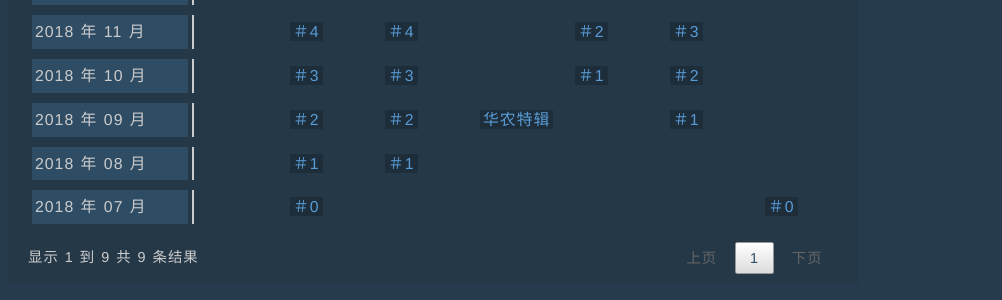
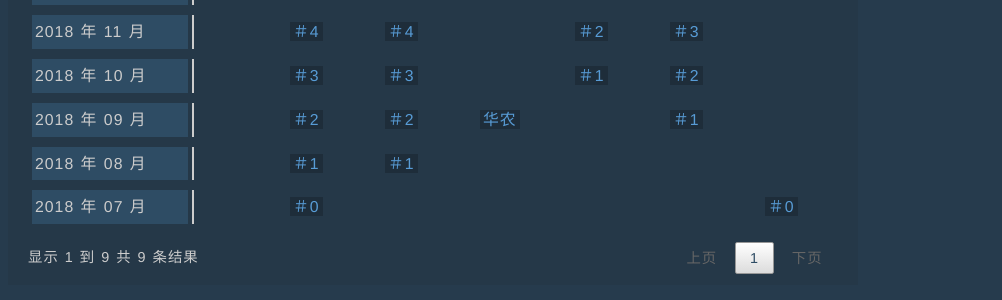
Before and after one commit to LePtC/LePtC.github.io, a Jekyll site: the page bili/index.html, which Jekyll copies as it is, in a window 1280 px wide. Shown: the part 445-745 px from the top of the page, without its empty margins (0-1002 px from the left). Built offline with Jekyll 4.4.1, drawn with Linux system fonts in a browser that asks for light colours; Markdown is read by kramdown in place of the engine named in the settings; comment, search, counter and statistics services are not loaded.

Commit message:
update bili index

```diff
--- a/bili/index.html
+++ b/bili/index.html
@@ -158,7 +158,7 @@ $(document).ready(function() {
   <td></td>
   <td><a href="http://www.bilibili.com/video/av32866187">＃2</a></td>
   <td><a href="http://www.bilibili.com/video/av33832868">＃2</a></td>
-  <td><a href="http://www.bilibili.com/video/av33158710">华农特辑</a></td>
+  <td><a href="http://www.bilibili.com/video/av33158710">华农</a></td>
   <td></td>
   <td><a href="http://www.bilibili.com/video/av34294784">＃1</a></td>
   <td></td>
```
